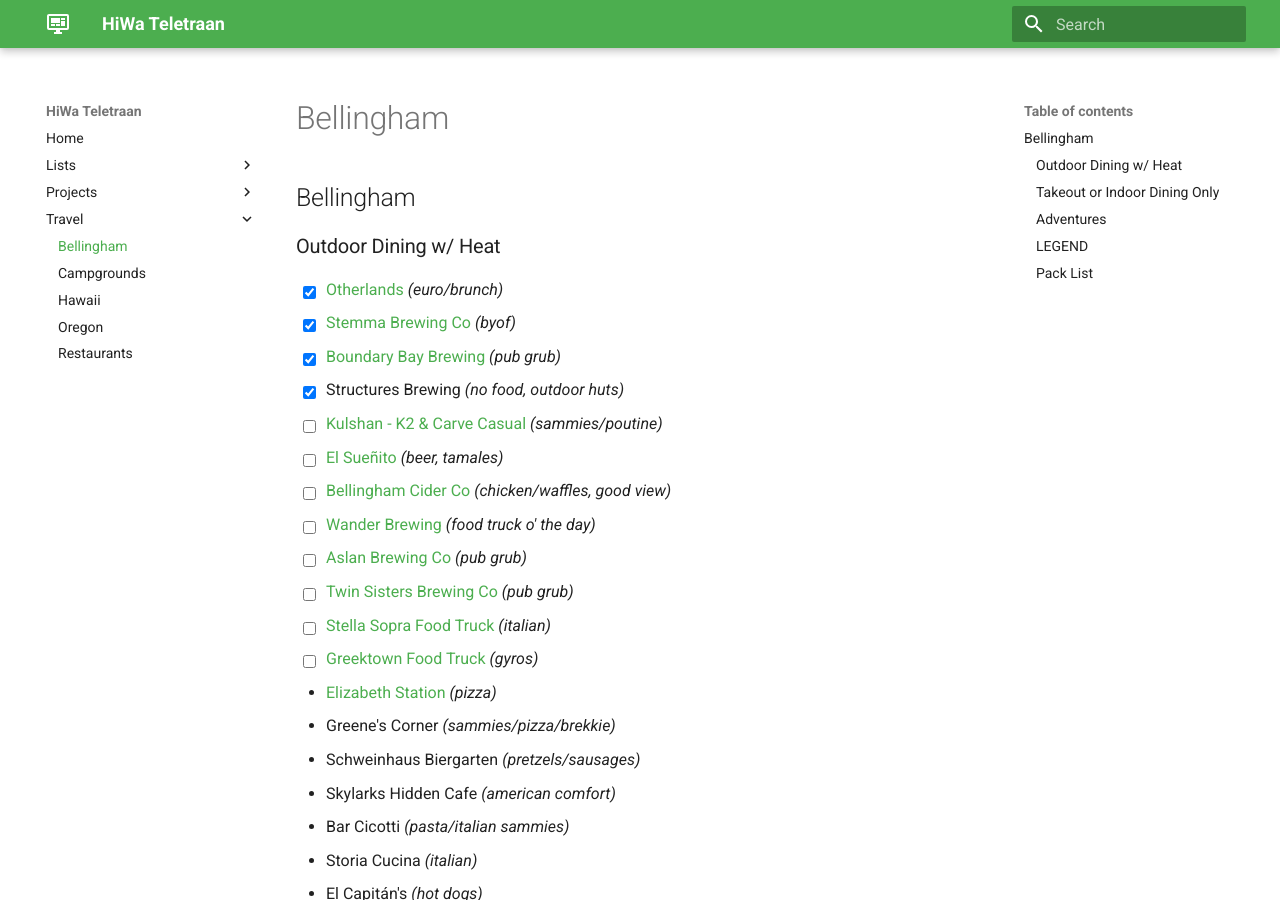
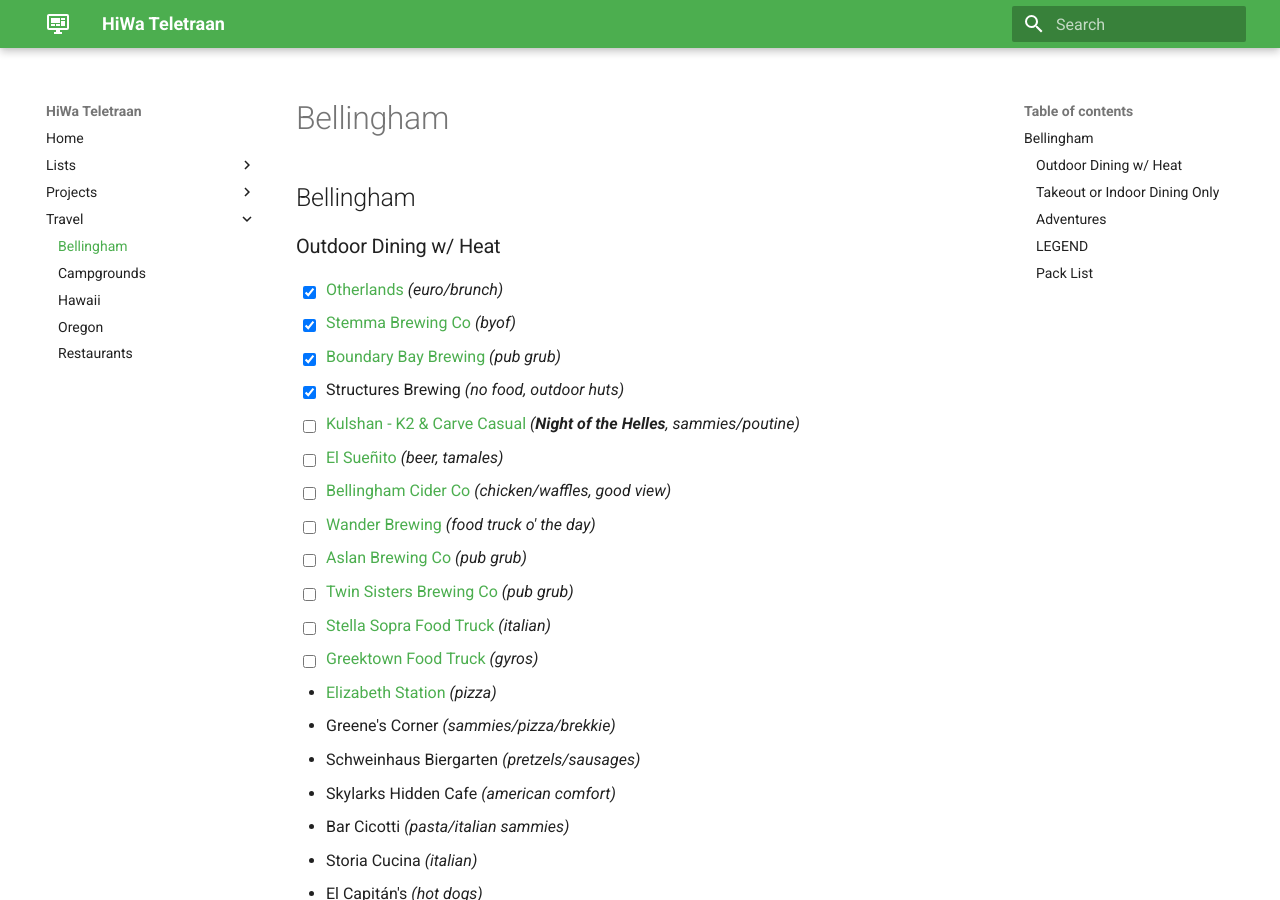
Before and after one commit to hiwa-house/teletraan, an MkDocs documentation site: the page built from docs/travel/bellingham.md, in a window 1280 px wide and 900 px high. Built offline with MkDocs 1.6.1 and Material for MkDocs 9.7.7, drawn with Linux system fonts in a browser that asks for light colours; comment, search, counter and statistics services are not loaded.

Commit message:
Update bellingham.md

```diff
--- a/docs/travel/bellingham.md
+++ b/docs/travel/bellingham.md
@@ -5,7 +5,7 @@
 - [X] [Stemma Brewing Co](https://www.stemmabrewing.com/taplist) *(byof)*
 - [X] [Boundary Bay Brewing](https://www.bbaybrewery.com/brewpub-menu) *(pub grub)*
 - [X] Structures Brewing *(no food, outdoor huts)*
-- [ ] [Kulshan - K2 & Carve Casual](https://kulshanbrewing.com/events-list/2023/2/25/night-of-the-helles) *(sammies/poutine)*
+- [ ] [Kulshan - K2 & Carve Casual](https://kulshanbrewing.com/events-list/2023/2/25/night-of-the-helles) *(**Night of the Helles**, sammies/poutine)*
 - [ ] [El Sueñito](https://www.elsuenitobrewing.com/) *(beer, tamales)*
 - [ ] [Bellingham Cider Co](https://www.bellinghamcider.com/) *(chicken/waffles, good view)*
 - [ ] [Wander Brewing](https://wanderbrewing.com/visit/#foodtrucks) *(food truck o' the day)*
```
